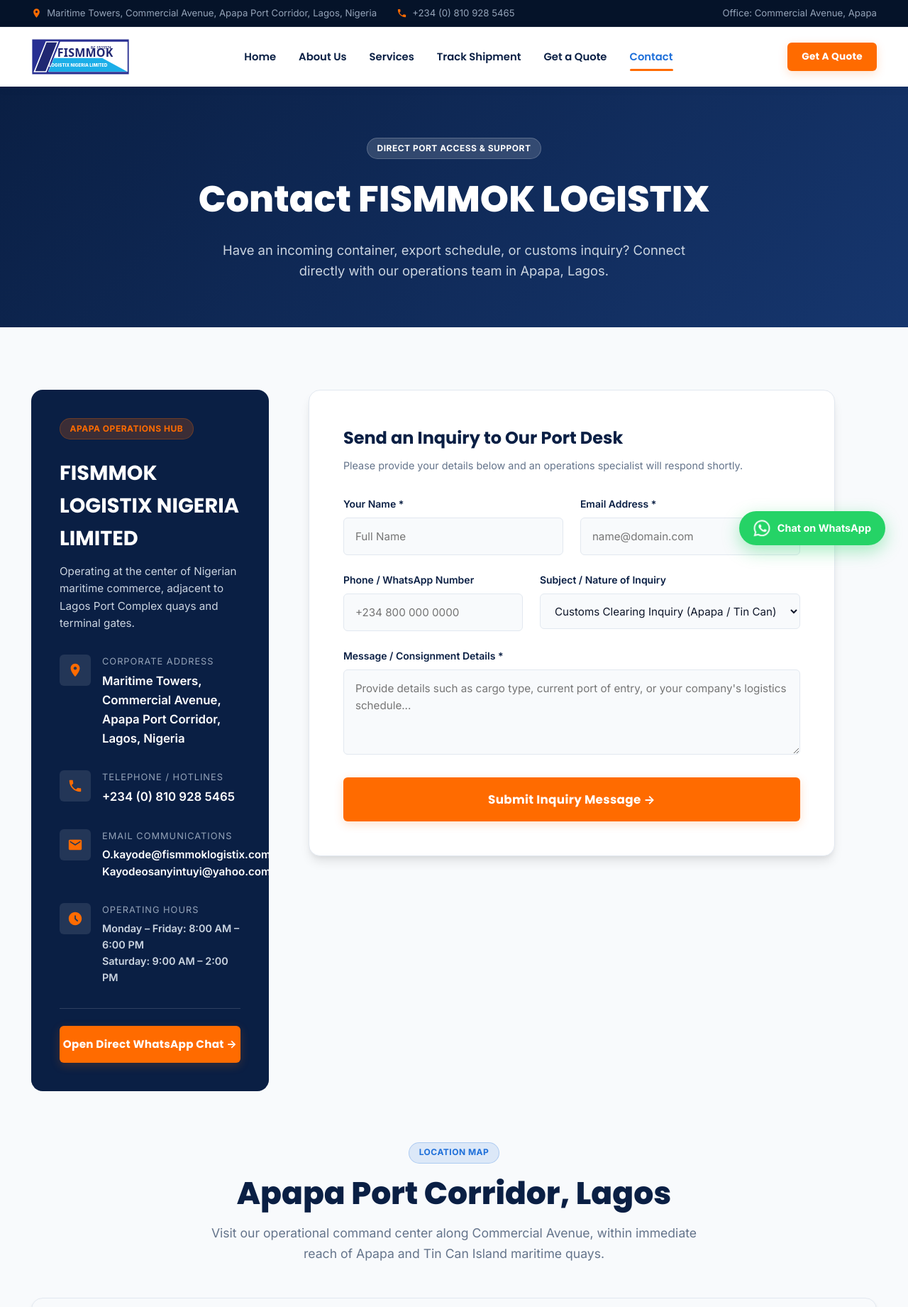
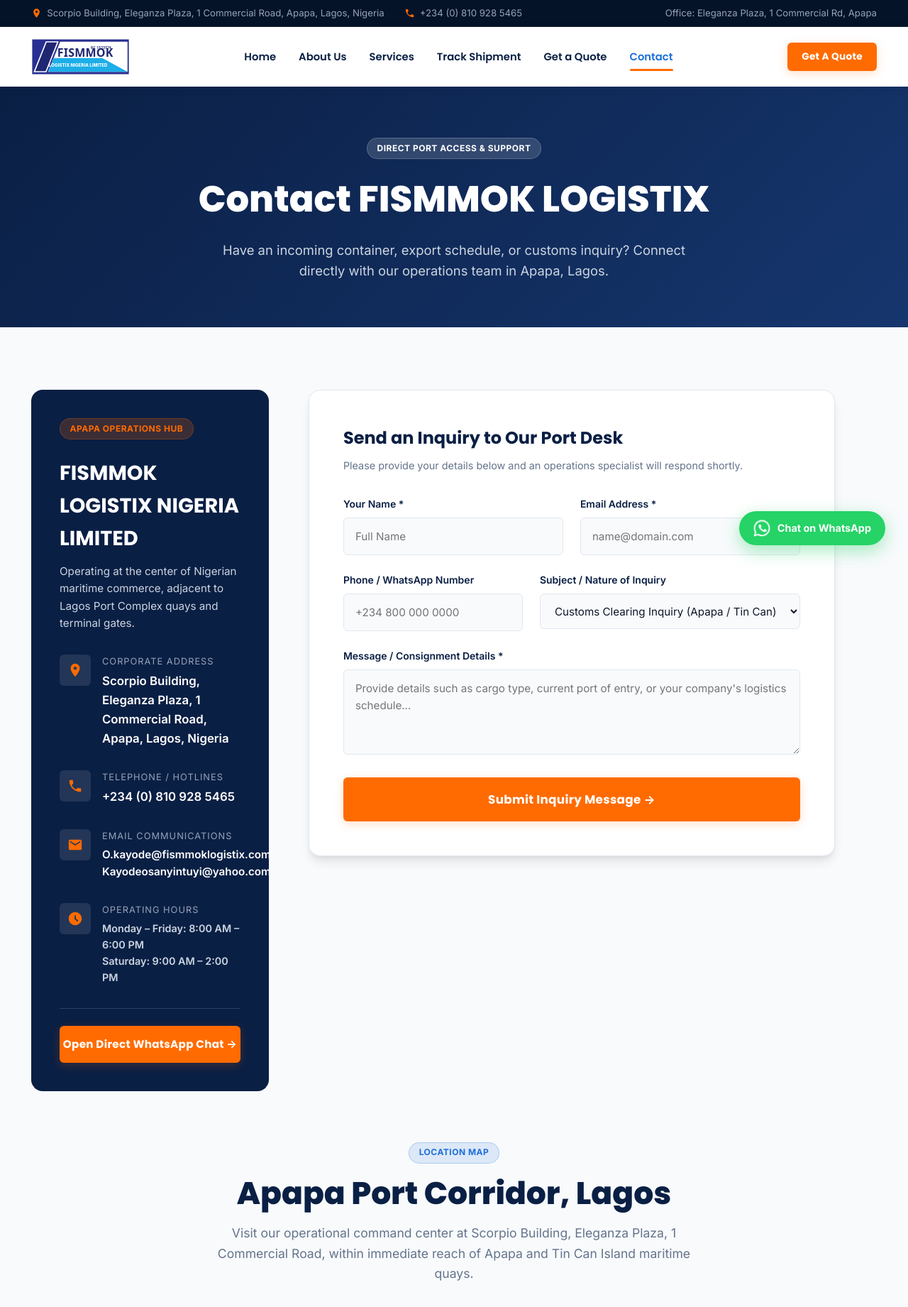
Before and after one commit to mofetuyi/fismmok, a website: page contact.html in a window 1280 px wide. Shown: the top 1841 px of the page at 71% size. Drawn offline with Linux system fonts and the light colour scheme; grey boxes are pictures that could not be loaded.

Commit message:
Update official address to Scorpio Building, Eleganza Plaza, 1 Commercial Road, Apapa, Lagos

```diff
--- a/contact.html
+++ b/contact.html
@@ -19,7 +19,7 @@
       <div class="topbar-info">
         <span class="topbar-item">
           <svg width="15" height="15" fill="currentColor" viewBox="0 0 24 24"><path d="M12 2C8.13 2 5 5.13 5 9c0 5.25 7 13 7 13s7-7.75 7-13c0-3.87-3.13-7-7-7zm0 9.5c-1.38 0-2.5-1.12-2.5-2.5s1.12-2.5 2.5-2.5 2.5 1.12 2.5 2.5-1.12 2.5-2.5 2.5z"/></svg>
-          <span data-cfg="address-full">Commercial Avenue, Apapa Port Corridor, Lagos, Nigeria</span>
+          <span data-cfg="address-full">Scorpio Building, Eleganza Plaza, 1 Commercial Road, Apapa, Lagos, Nigeria</span>
         </span>
         <span class="topbar-item">
           <svg width="15" height="15" fill="currentColor" viewBox="0 0 24 24"><path d="M6.62 10.79c1.44 2.83 3.76 5.14 6.59 6.59l2.2-2.2c.27-.27.67-.36 1.02-.24 1.12.37 2.33.57 3.57.57.55 0 1 .45 1 1V20c0 .55-.45 1-1 1-9.39 0-17-7.61-17-17 0-.55.45-1 1-1h3.5c.55 0 1 .45 1 1 0 1.25.2 2.45.57 3.57.11.35.03.74-.25 1.02l-2.2 2.2z"/></svg>
@@ -27,7 +27,7 @@
         </span>
       </div>
       <div class="topbar-socials">
-        <span>Office: Commercial Avenue, Apapa</span>
+        <span>Office: Eleganza Plaza, 1 Commercial Rd, Apapa</span>
       </div>
     </div>
   </aside>
@@ -112,7 +112,7 @@
             <div>
               <div class="contact-item-label">Corporate Address</div>
               <div class="contact-item-value" data-cfg="address-full">
-                Commercial Avenue, Apapa Port Corridor, Lagos, Nigeria
+                Scorpio Building, Eleganza Plaza, 1 Commercial Road, Apapa, Lagos, Nigeria
               </div>
             </div>
           </div>
@@ -222,17 +222,12 @@
           <div class="badge-tag blue">Location Map</div>
           <h2 class="section-title">Apapa Port Corridor, Lagos</h2>
           <p class="section-subtitle">
-            Visit our operational command center along Commercial Avenue, within immediate reach of Apapa and Tin Can Island maritime quays.
+            Visit our operational command center at Scorpio Building, Eleganza Plaza, 1 Commercial Road, within immediate reach of Apapa and Tin Can Island maritime quays.
           </p>
         </div>
 
         <div class="map-wrapper">
-          <iframe
-            src="https://www.google.com/maps/embed?pb=!1m18!1m12!1m3!1d15858.74966601438!2d3.355153215286523!3d6.442654388301546!2m3!1f0!2f0!3f0!3m2!1i1024!2i768!4f13.1!3m3!1m2!1s0x103b8be29471f00b%3A0x8e82ef6bcf0a2830!2sApapa%2C%20Lagos!5e0!3m2!1sen!2sng!4v1711000000000!5m2!1sen!2sng"
-            title="FISMMOK LOGISTIX Apapa Lagos Location Map"
-            loading="lazy"
-            referrerpolicy="no-referrer-when-downgrade">
-          </iframe>
+          <iframe src="https://maps.google.com/maps?q=Eleganza+Plaza,+1+Commercial+Road,+Apapa,+Lagos,+Nigeria&amp;t=&amp;z=16&amp;ie=UTF8&amp;iwloc=&amp;output=embed" title="FISMMOK LOGISTIX - Scorpio Building, Eleganza Plaza, 1 Commercial Road, Apapa, Lagos Map" loading="lazy" referrerpolicy="no-referrer-when-downgrade"></iframe>
         </div>
       </div>
 
@@ -274,7 +269,7 @@
         <div>
           <h4 class="footer-title">Apapa Operations</h4>
           <div class="footer-links" style="font-size: 0.875rem;">
-            <p><span data-cfg="address-full">Commercial Avenue, Apapa Port Corridor, Lagos, Nigeria</span></p>
+            <p><span data-cfg="address-full">Scorpio Building, Eleganza Plaza, 1 Commercial Road, Apapa, Lagos, Nigeria</span></p>
             <p style="margin-top: 0.5rem;"><a data-cfg="phone-href" href="tel:+2348109285465" data-cfg="phone-display">+234 (0) 810 928 5465</a></p>
             <p style="margin-top: 0.5rem;"><a data-cfg="email-primary" href="mailto:O.kayode@fismmoklogistix.com">O.kayode@fismmoklogistix.com</a></p>
           </div>
--- a/js/config.js
+++ b/js/config.js
@@ -22,11 +22,12 @@ const FISMMOK_CONFIG = {
     emailPrimary: "O.kayode@fismmoklogistix.com",
     emailSecondary: "Kayodeosanyintuyi@yahoo.com",
     address: {
-      street: "Suite 14, Maritime Towers, Commercial Avenue",
+      building: "Scorpio Building, Eleganza Plaza",
+      street: "1 Commercial Road",
       city: "Apapa",
       state: "Lagos State",
       country: "Nigeria",
-      full: "Maritime Towers, Commercial Avenue, Apapa Port Corridor, Lagos, Nigeria"
+      full: "Scorpio Building, Eleganza Plaza, 1 Commercial Road, Apapa, Lagos, Nigeria"
     },
     workingHours: "Monday – Friday: 8:00 AM – 6:00 PM | Saturday: 9:00 AM – 2:00 PM"
   },
```
Also changed, not shown: about.html (+2 -2 lines), index.html (+2 -2 lines), quote.html (+2 -2 lines), services.html (+2 -2 lines), track.html (+2 -2 lines), README.md, 1 other file.
